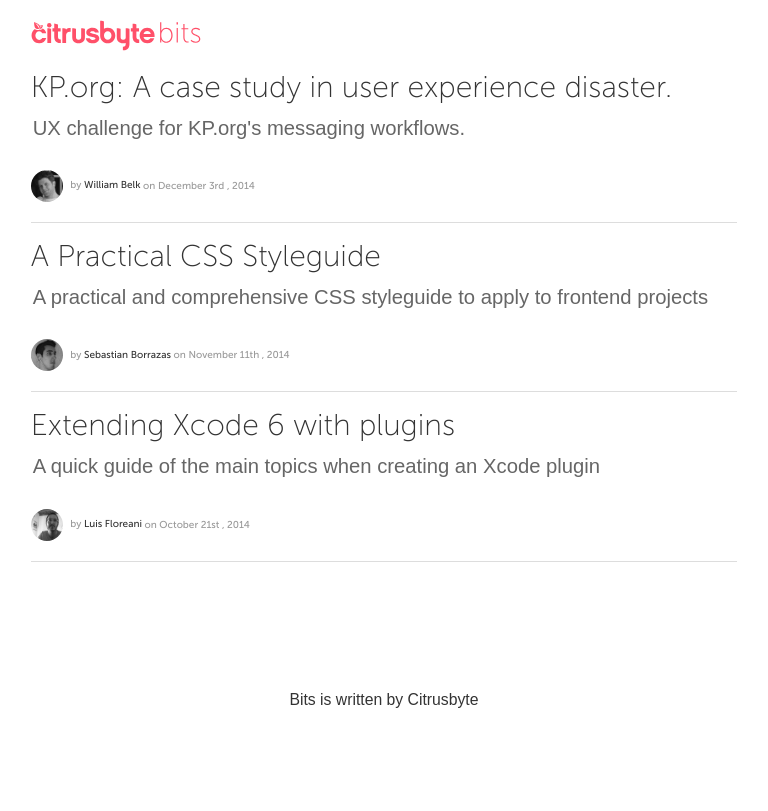
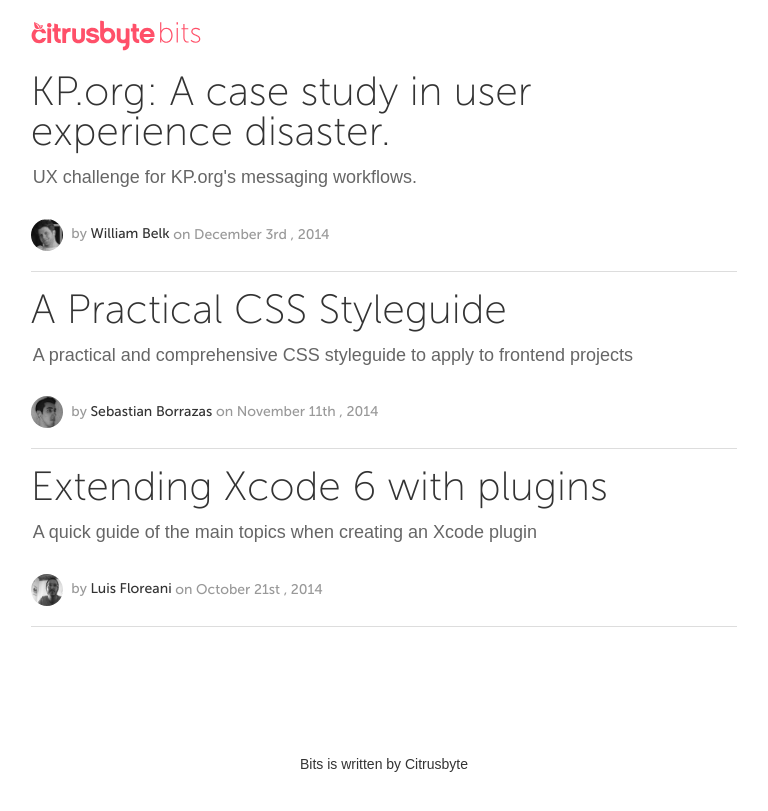
Before and after one commit to JonathanHorowitzCB/citrusbyte.github.io, a Jekyll site: the page built from index.html, in a window 768 px wide. Shown: the top 811 px of the page. Built offline with Jekyll 4.4.1, drawn with Linux system fonts in a browser that asks for light colours.

Commit message:
Improve media queries usage for font sizing

```diff
--- a/css/base.css
+++ b/css/base.css
@@ -2,14 +2,7 @@
   -webkit-font-smoothing: antialiased;
   font-family: "freight-text-pro", sans-serif;
   color: #333333;
-}
-
-@media all and (min-width: 500px) {
-    body { font-size: 18px; }
-}
-
-@media all and (max-width: 320px) and (min-width: 500px) {
-    body { font-size: 16px; }
+  font-size: 18px;
 }
 
 h1 {
--- a/css/responsive.css
+++ b/css/responsive.css
@@ -1,6 +1,9 @@
 /* RESPONSIVE
 --------------------------------------------------- */
 @media screen and (max-width: 800px) {
+  body {
+    font-size: 16px;
+  }
 	#container {
 		padding:0 4%;
 		overflow:hidden;
@@ -13,21 +16,11 @@
 		padding-top:20px;
 		padding-bottom:20px;
 	}
-	.post .post-title, .post-header h1 {
-		font-size:30px;
-	}
 	.post-intro, .post .post-intro {
 		line-height:1.2;
 		margin-bottom:30px;
 	}
-	.post-byline {
-		font-size:10px;
-	}
 	.post-content {
-		font-size:16px;
 		margin-top:30px;
 	}
-	.post-content h1 {
-		font-size:30px;
-	}
 }
```
